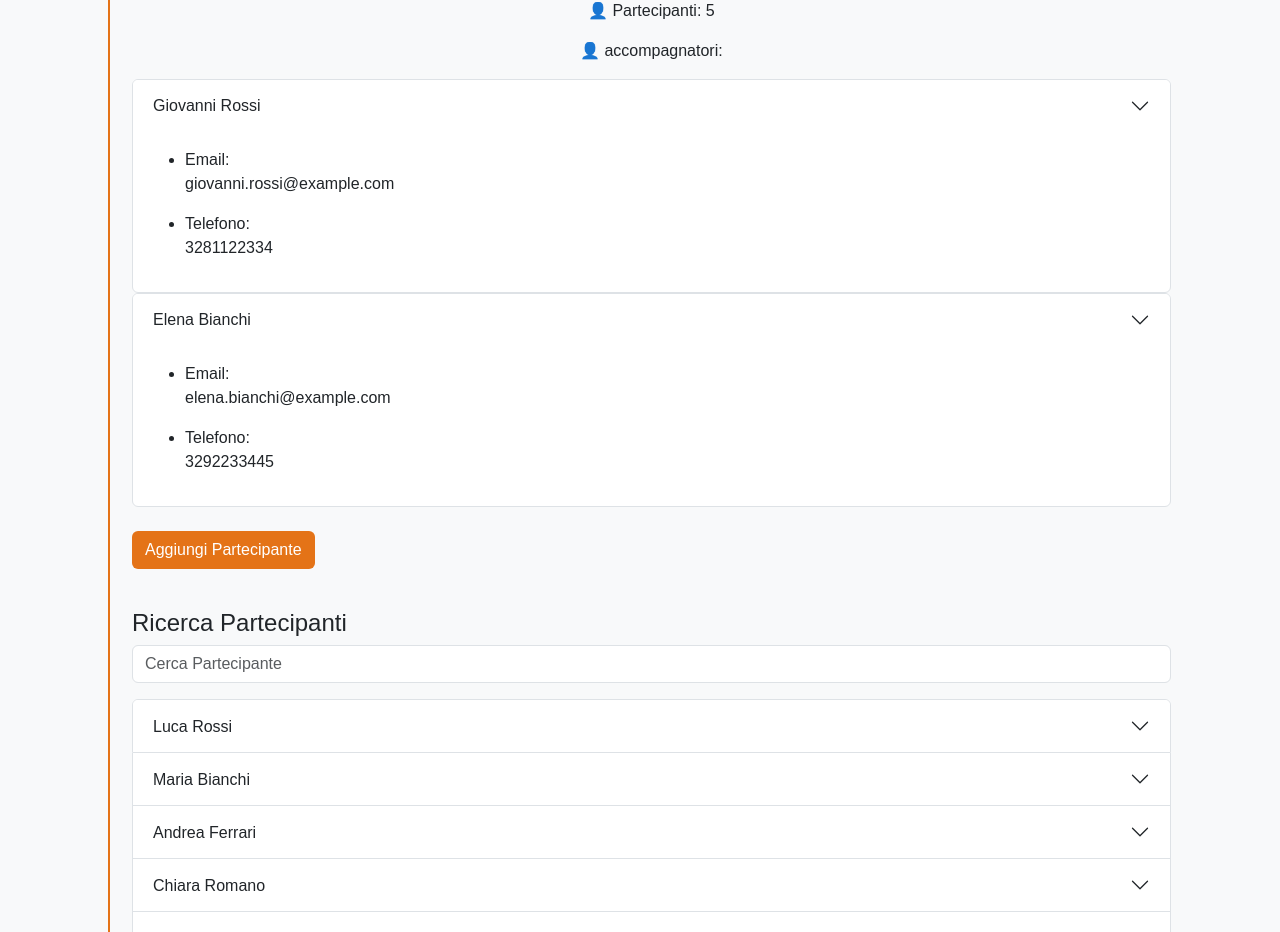
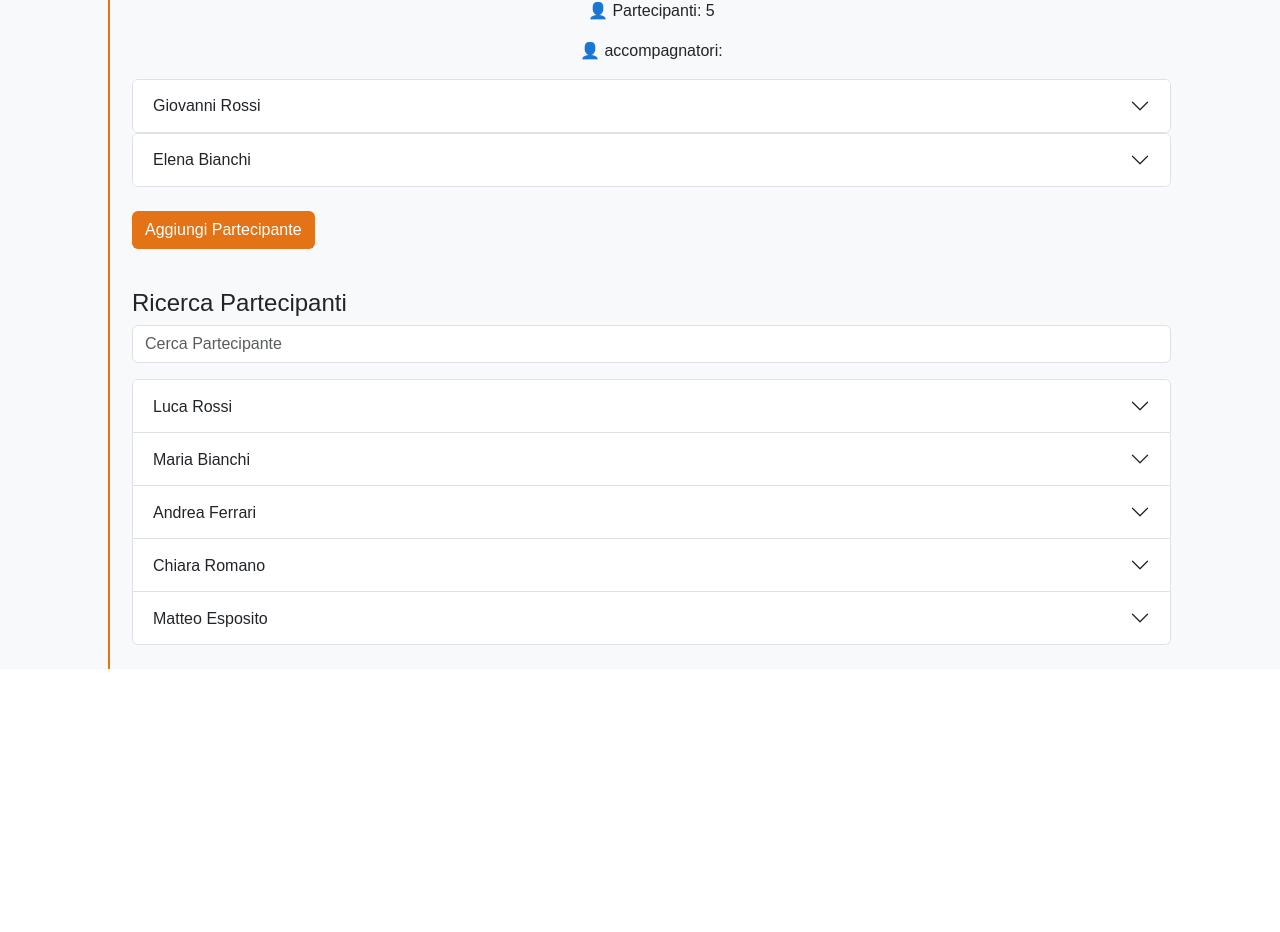
Before and after one commit to mattiacoli/BooRoad, a React (Vite) app: page /1/trip in a window 1280 px wide. Shown: the part 810-1742 px from the top of the page. After the commit the page ends 1479 px from the top, so only its background shows below. Built offline with nearby package versions, Linux system fonts and the light colour scheme.

Commit message:
Remove 'show' class from Companions component accordion for consistent collapse behavior

```diff
--- a/src/components/Companions.jsx
+++ b/src/components/Companions.jsx
@@ -13,7 +13,7 @@ export default function Companions({ nome, cognome, email, telefono, id }) {
                 </h2>
                 <div
                     id={`comp-${id}`}
-                    className="accordion-collapse collapse show" data-bs-parent="#compAccordion"
+                    className="accordion-collapse collapse" data-bs-parent="#compAccordion"
                 >
                     <div className="accordion-body">
                         <ul>
```
